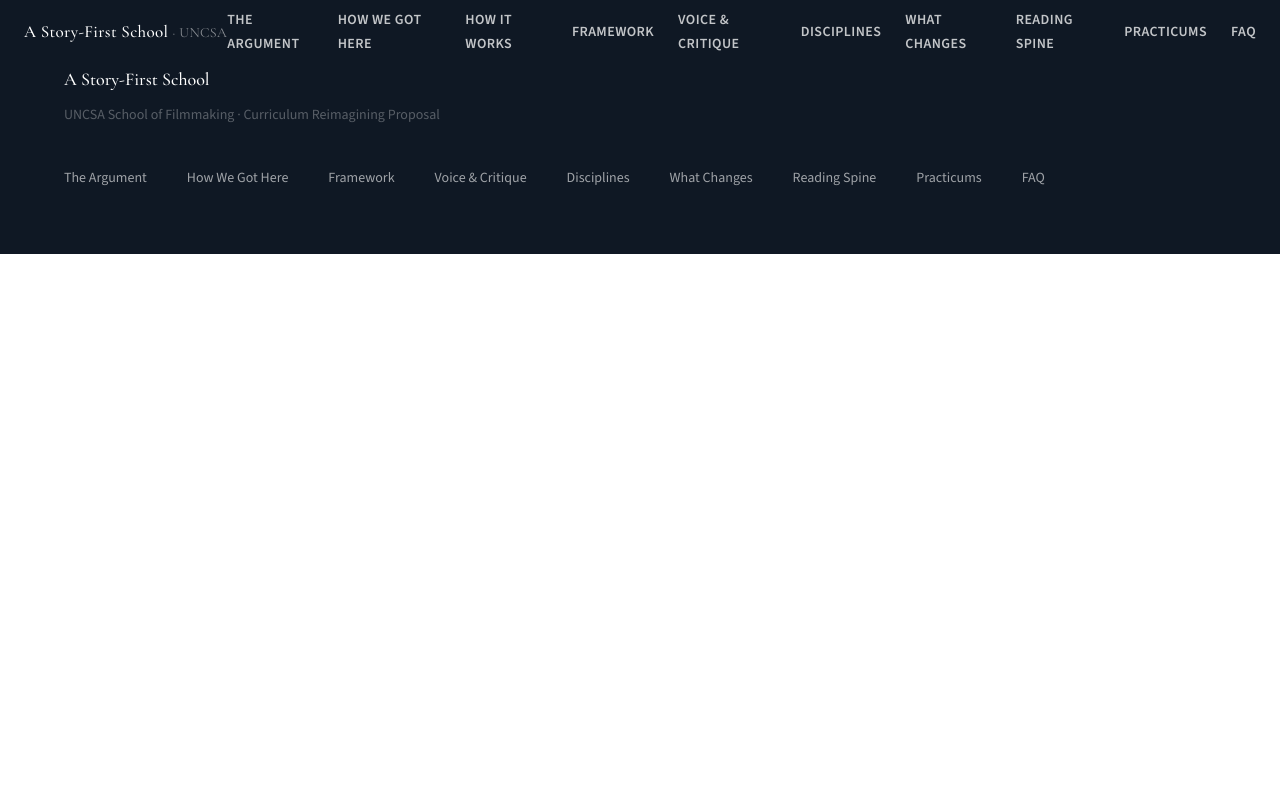
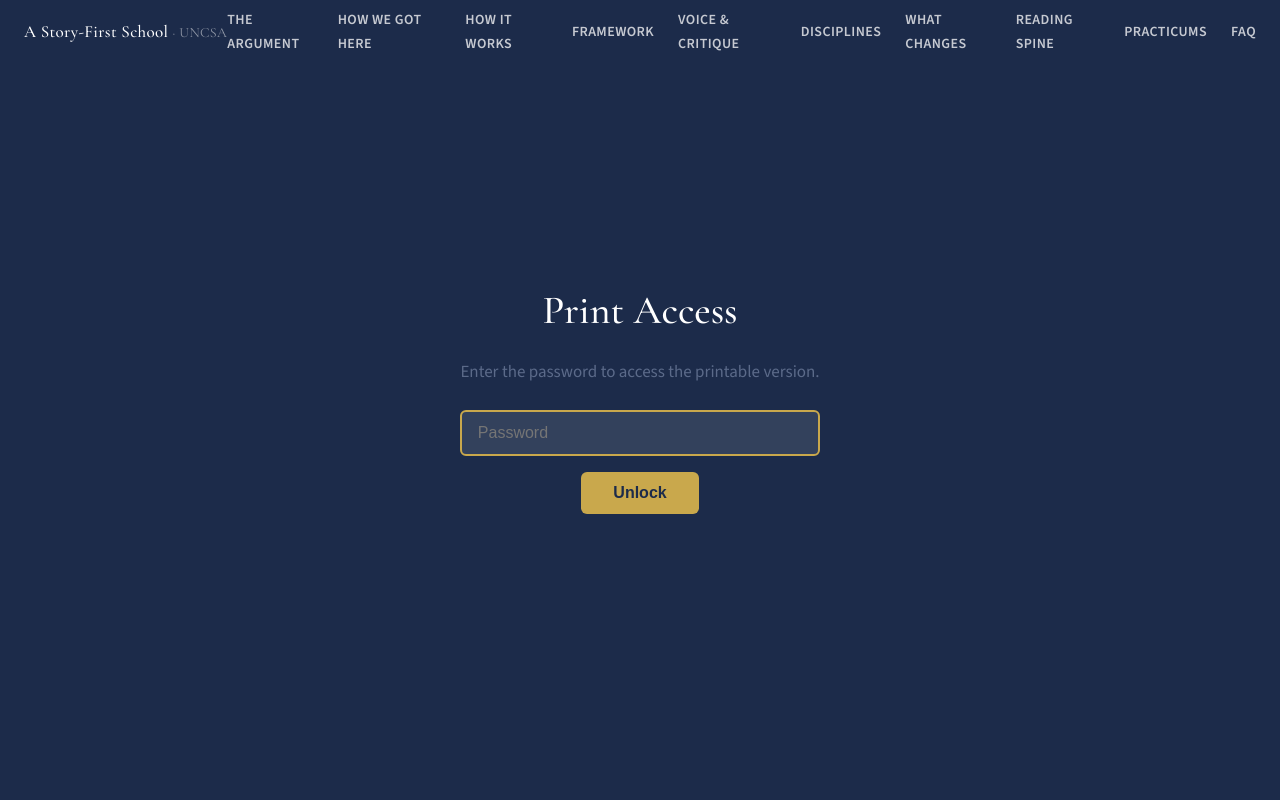
Before and after one commit to bobgosse/story-first-school, a React (Vite) app: page /#/print in a window 1280 px wide. Shown: the top 800 px of the page. Built offline with nearby package versions, Linux system fonts and the light colour scheme.

Commit message:
feat: add password-protected /print route and block printing on all other pages
Co-Authored-By: Claude Opus 4.6 (1M context) <noreply@anthropic.com>

```diff
--- a/src/App.tsx
+++ b/src/App.tsx
@@ -13,6 +13,7 @@ import WhatChanges from './pages/WhatChanges';
 import FAQ from './pages/FAQ';
 import HowWeGotHere from './pages/HowWeGotHere';
 import HowItWorks from './pages/HowItWorks';
+import PrintView from './pages/PrintView';
 
 function PageWrapper({ children }: { children: React.ReactNode }) {
   return (
@@ -47,6 +48,7 @@ export default function App() {
             <Route path="/reading" element={<PageWrapper><Reading /></PageWrapper>} />
             <Route path="/practicums" element={<PageWrapper><Practicums /></PageWrapper>} />
             <Route path="/faq" element={<PageWrapper><FAQ /></PageWrapper>} />
+            <Route path="/print" element={<PrintView />} />
           </Routes>
         </AnimatePresence>
       </main>
--- a/src/index.css
+++ b/src/index.css
@@ -306,3 +306,41 @@ img {
   0%, 100% { transform: translateY(0); }
   50% { transform: translateY(8px); }
 }
+
+/* ============================================
+   PRINT STYLES
+   ============================================ */
+
+/* Block printing on all pages EXCEPT /print */
+@media print {
+  body:not(.print-authorized) * {
+    display: none !important;
+  }
+  body:not(.print-authorized)::after {
+    display: block !important;
+    content: 'Printing is not available on this page.';
+    font-family: var(--font-body);
+    font-size: 1.25rem;
+    text-align: center;
+    padding: 4rem 2rem;
+    color: var(--navy);
+  }
+
+  /* Print view styles */
+  body.print-authorized .no-print {
+    display: none !important;
+  }
+  body.print-authorized .print-only-header {
+    display: block !important;
+  }
+  body.print-authorized .print-section {
+    page-break-after: always;
+  }
+  body.print-authorized .print-section:last-child {
+    page-break-after: avoid;
+  }
+  body.print-authorized nav,
+  body.print-authorized footer {
+    display: none !important;
+  }
+}
--- /dev/null
+++ b/src/pages/PrintView.tsx
@@ -0,0 +1,157 @@
+import { useState, useEffect } from 'react';
+import Home from './Home';
+import HowWeGotHere from './HowWeGotHere';
+import HowItWorks from './HowItWorks';
+import Framework from './Framework';
+import Voice from './Voice';
+import Disciplines from './Disciplines';
+import WhatChanges from './WhatChanges';
+import Reading from './Reading';
+import Practicums from './Practicums';
+import FAQ from './FAQ';
+
+const PASSWORD = 'storyfirst2026';
+
+export default function PrintView() {
+  const [authorized, setAuthorized] = useState(false);
+  const [input, setInput] = useState('');
+  const [error, setError] = useState(false);
+
+  useEffect(() => {
+    if (authorized) {
+      document.body.classList.add('print-authorized');
+    }
+    return () => {
+      document.body.classList.remove('print-authorized');
+    };
+  }, [authorized]);
+
+  if (!authorized) {
+    return (
+      <div style={{
+        minHeight: '100vh',
+        display: 'flex',
+        alignItems: 'center',
+        justifyContent: 'center',
+        background: 'var(--navy)',
+        color: 'var(--white)',
+        fontFamily: 'var(--font-body)',
+      }}>
+        <div style={{ textAlign: 'center', maxWidth: 400 }}>
+          <h2 style={{ fontFamily: 'var(--font-display)', marginBottom: '1.5rem' }}>
+            Print Access
+          </h2>
+          <p style={{ marginBottom: '1.5rem', opacity: 0.8 }}>
+            Enter the password to access the printable version.
+          </p>
+          <form onSubmit={(e) => {
+            e.preventDefault();
+            if (input === PASSWORD) {
+              setAuthorized(true);
+              setError(false);
+            } else {
+              setError(true);
+            }
+          }}>
+            <input
+              type="password"
+              value={input}
+              onChange={(e) => setInput(e.target.value)}
+              placeholder="Password"
+              style={{
+                padding: '0.75rem 1rem',
+                fontSize: '1rem',
+                border: error ? '2px solid #c0392b' : '2px solid var(--gold)',
+                borderRadius: 6,
+                background: 'rgba(255,255,255,0.1)',
+                color: 'var(--white)',
+                width: '100%',
+                marginBottom: '1rem',
+                outline: 'none',
+              }}
+              autoFocus
+            />
+            {error && (
+              <p style={{ color: '#e74c3c', marginBottom: '1rem', fontSize: '0.9rem' }}>
+                Incorrect password.
+              </p>
+            )}
+            <button
+              type="submit"
+              style={{
+                padding: '0.75rem 2rem',
+                fontSize: '1rem',
+                background: 'var(--gold)',
+                color: 'var(--navy)',
+                border: 'none',
+                borderRadius: 6,
+                cursor: 'pointer',
+                fontWeight: 600,
+              }}
+            >
+              Unlock
+            </button>
+          </form>
+        </div>
+      </div>
+    );
+  }
+
+  return (
+    <div className="print-view">
+      <div className="print-only-header" style={{
+        display: 'none',
+      }}>
+        <h1 style={{ fontFamily: 'var(--font-display)', textAlign: 'center', margin: '2rem 0' }}>
+          A Story-First School — UNCSA School of Filmmaking
+        </h1>
+      </div>
+
+      <div style={{
+        background: 'var(--navy)',
+        color: 'var(--white)',
+        padding: '1rem 2rem',
+        textAlign: 'center',
+        fontFamily: 'var(--font-body)',
+        position: 'sticky',
+        top: 0,
+        zIndex: 1000,
+      }}
+        className="no-print"
+      >
+        <button
+          onClick={() => window.print()}
+          style={{
+            padding: '0.6rem 2rem',
+            fontSize: '1rem',
+            background: 'var(--gold)',
+            color: 'var(--navy)',
+            border: 'none',
+            borderRadius: 6,
+            cursor: 'pointer',
+            fontWeight: 600,
+            marginRight: '1rem',
+          }}
+        >
+          Print / Save as PDF
+        </button>
+        <span style={{ opacity: 0.7, fontSize: '0.9rem' }}>
+          Use Cmd+P or click the button above. Set margins to "None" for best results.
+        </span>
+      </div>
+
+      <div className="print-pages">
+        <div className="print-section"><Home /></div>
+        <div className="print-section"><HowWeGotHere /></div>
+        <div className="print-section"><HowItWorks /></div>
+        <div className="print-section"><Framework /></div>
+        <div className="print-section"><Voice /></div>
+        <div className="print-section"><Disciplines /></div>
+        <div className="print-section"><WhatChanges /></div>
+        <div className="print-section"><Reading /></div>
+        <div className="print-section"><Practicums /></div>
+        <div className="print-section"><FAQ /></div>
+      </div>
+    </div>
+  );
+}
```
